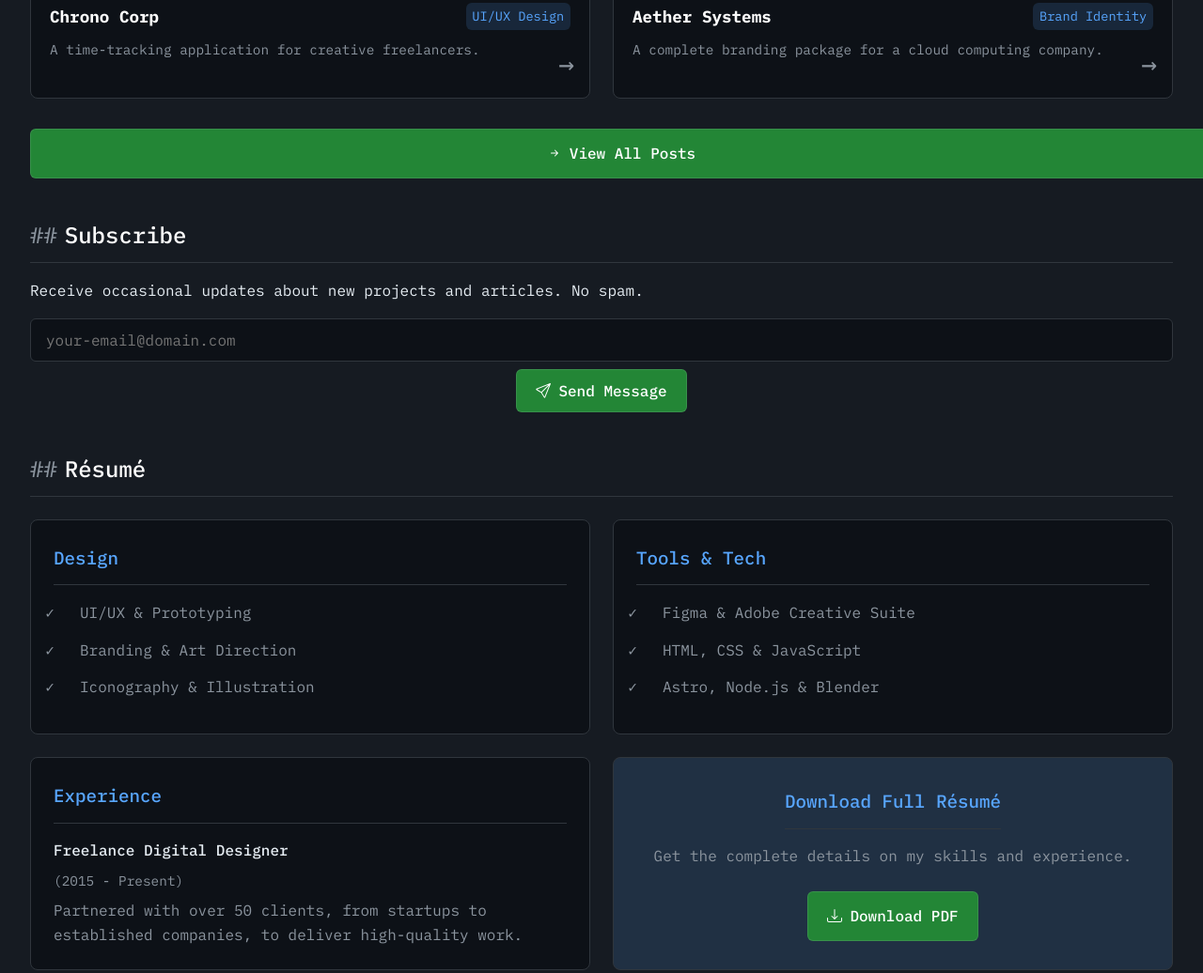
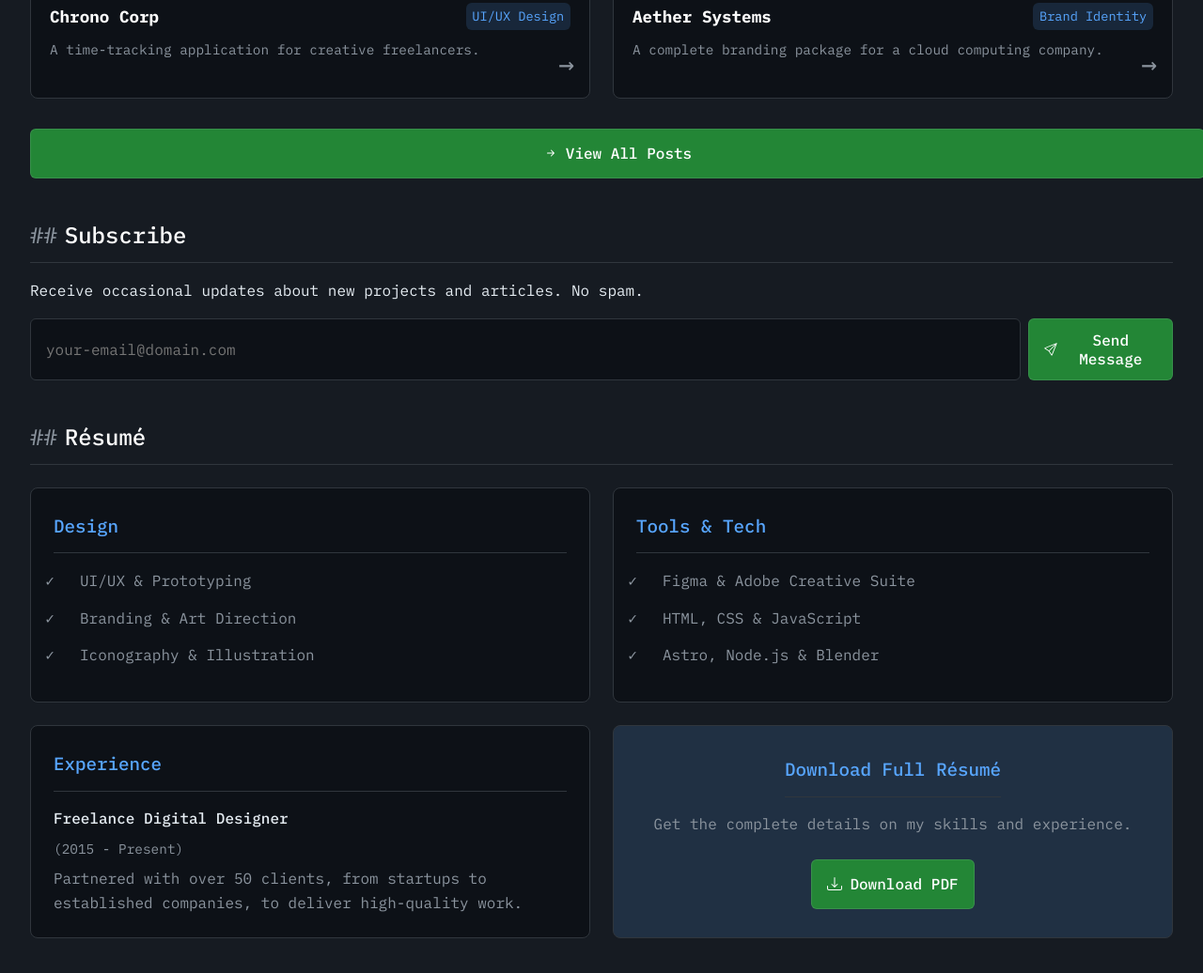
Before and after one commit to john-ogletree/Echo, an Astro site: page / in a window 1280 px wide. Shown: the part 1578-2614 px from the top of the page at 94% size. Built offline with nearby package versions, Linux system fonts and the light colour scheme; Astro itself is replaced by a stand-in of ours.

Commit message:
revamped button

```diff
--- a/src/pages/index.astro
+++ b/src/pages/index.astro
@@ -348,7 +348,6 @@ import Layout from '../layouts/Layout.astro';
   }
   .hero-actions {
     display: flex;
-    justify-content: center;
     gap: 1rem;
     margin-top: 1rem;
   }
@@ -356,12 +355,13 @@ import Layout from '../layouts/Layout.astro';
     display: inline-flex;
     align-items: center;
     justify-content: center;
-    padding: 0.75rem 1.25rem;
+    padding: 0.75rem 1rem;
     border-radius: 6px;
     border: 1px solid var(--color-border);
     color: var(--color-text);
     background-color: var(--color-bg);
     transition: background-color 0.2s ease, border-color 0.2s ease;
+    text-decoration: none;
   }
   .secondary-button:hover {
     background-color: var(--color-border);
@@ -485,13 +485,18 @@ import Layout from '../layouts/Layout.astro';
   }
   .view-all-container { text-align: center; margin-top: 2rem; }
   .view-all-button {
-    display: inline-flex;
-    justify-content: center;
+    display: flex;
     width: 100%;
     background-color: transparent;
     border: 1px solid var(--color-border);
+    border-radius: 6px;
+    padding: 0.75rem 1rem;
     color: var(--color-accent);
+    transition: background-color 0.2s ease, border-color 0.2s ease;
     text-decoration: none;
+    font-family: var(--font-mono);
+    font-size: 1rem;
+    font-weight: 500;
   }
   .view-all-button:hover { background-color: var(--color-tag-bg); border-color: var(--color-accent); text-decoration: none; }
 
@@ -522,12 +527,19 @@ import Layout from '../layouts/Layout.astro';
   /* --- Forms --- */
   .form-group { margin-bottom: 1.5rem; }
   .form-input {
-    background-color: var(--color-bg); border: 1px solid var(--color-border);
-    border-radius: 6px; padding: 0.75rem 1rem; font-family: var(--font-mono);
-    font-size: 1rem; color: var(--color-text); width: 100%; box-sizing: border-box;
+    background-color: var(--color-bg);
+    border: 1px solid var(--color-border);
+    border-radius: 6px;
+    padding: 0.75rem 1rem;
+    font-family: var(--font-mono);
+    font-size: 1rem;
+    color: var(--color-text);
+    width: 100%;
+    box-sizing: border-box;
   }
   .form-input:focus {
-    outline: none; border-color: var(--color-accent);
+    outline: none;
+    border-color: var(--color-accent);
     box-shadow: 0 0 0 3px rgba(88, 166, 255, 0.3);
   }
   .cta-button {
@@ -539,15 +551,19 @@ import Layout from '../layouts/Layout.astro';
     color: white;
     border: 1px solid rgba(240, 246, 252, 0.1);
     border-radius: 6px;
-    padding: 0.75rem 1.25rem;
+    padding: 0.75rem 1rem;
     font-family: var(--font-mono);
     font-size: 1rem;
     font-weight: 500;
     cursor: pointer;
     transition: background-color 0.2s ease, border-color 0.2s ease;
   }
+  .cta-button svg { fill: currentColor; }
   .cta-button:hover { background-color: #2EA043; text-decoration: none; }
-  .newsletter-form { display: flex; flex-direction: column; align-items: center; gap: 0.5rem; }
+  .newsletter-form {
+    display: flex;
+    gap: 0.5rem;
+  }
 
   /* --- Footer --- */
   .readme-footer {
@@ -566,20 +582,26 @@ import Layout from '../layouts/Layout.astro';
   .footer-column .badge { margin-top: 0.5rem; }
   .footer-links {
     list-style: none; padding: 0; margin: 0;
-    display: grid; grid-template-columns: repeat(3, 1fr); gap: 0.75rem 1rem;
+    display: grid;
+    grid-template-columns: repeat(3, 1fr);
+    gap: 0.75rem 1rem;
   }
   .footer-links li { margin: 0; }
   .footer-links a { color: var(--color-text-light); text-decoration: none; font-size: 0.9rem; }
   .footer-links a:hover { color: var(--color-accent); text-decoration: underline; }
-  .footer-socials { list-style: none; padding: 0; margin: 0; display: flex; justify-content: center; gap: 1.5rem; }
+  .footer-socials { display: flex; gap: 1.5rem; list-style: none; padding: 0; margin: 0; }
   .footer-socials a { color: var(--color-text-light); transition: color 0.2s ease; }
   .footer-socials a:hover { color: var(--color-accent); }
   .footer-socials svg { width: 24px; height: 24px; }
   .footer-bottom-bar {
     display: flex;
-    justify-content: space-between; align-items: center;
-    flex-wrap: wrap; gap: 1rem; padding-top: 1.5rem;
-    border-top: 1px solid var(--color-border); font-size: 0.9rem;
+    justify-content: space-between;
+    align-items: center;
+    flex-wrap: wrap;
+    gap: 1rem;
+    padding-top: 1.5rem;
+    border-top: 1px solid var(--color-border);
+    font-size: 0.9rem;
     color: var(--color-text-light);
   }
   .footer-bottom-bar p { margin: 0; }
```
